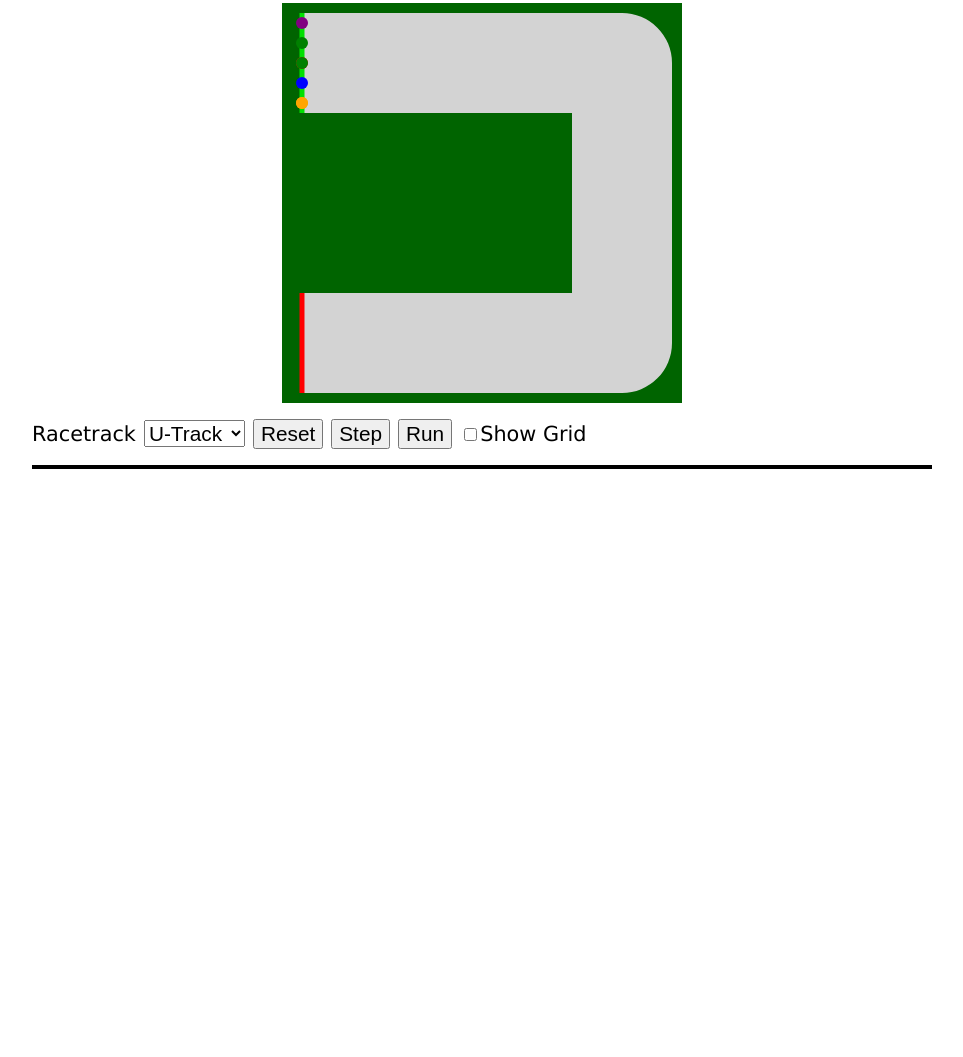
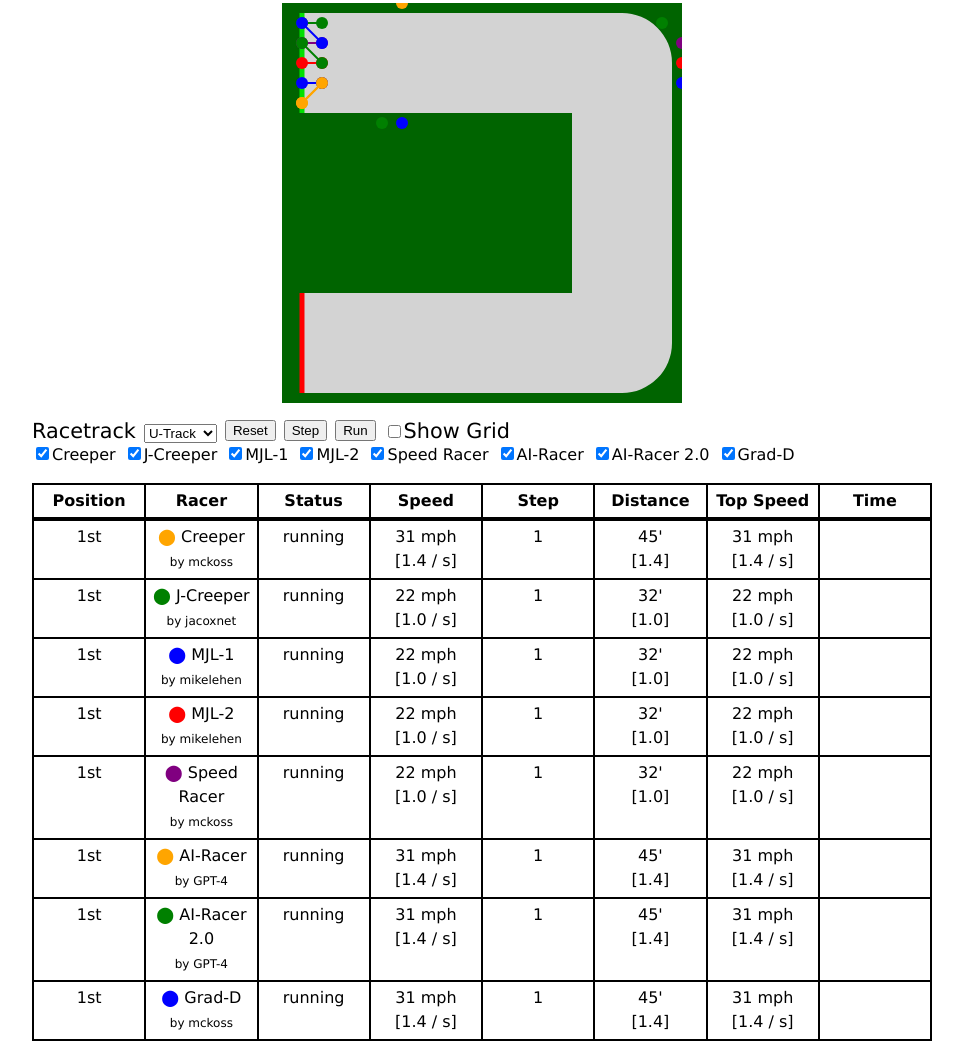
Before and after one commit to mckoss/racetrack, a website built with Vite: page index.html in a window 1280 px wide. Shown: the part 456-1513 px from the top of the page, without its empty margins (158-1121 px from the left). Before the commit the page ends 941 px from the top, so only its background shows below. Built offline with nearby package versions, Linux system fonts and the light colour scheme.

Commit message:
Add MJL-1 back into rotation - allow subset of racers.

```diff
--- a/index.html
+++ b/index.html
@@ -71,7 +71,7 @@
         import { SAMPLE_TRACKS } from './src/tracks.ts';
         import { RacetrackControls } from './src/racetrack-controls.ts';
 
-        // import { MJLRacer1 } from "./src/racers/mjl-racer1.ts";
+        import { racer as mjlRacer1 } from "./src/racers/mjl-racer1.ts";
         import { update as mjlRacer2 } from "./src/racers/mjl-racer2.ts";
         import { update as creeper } from "./src/racers/creeper.ts";
         import { update as jcreeper } from "./src/racers/jcreeper.ts";
@@ -86,7 +86,7 @@
             document.body,
             canvas,
             SAMPLE_TRACKS,
-            [creeper, jcreeper, mjlRacer2, speedRacer, gpt4, gpt4_2, gradD],
+            [creeper, jcreeper, mjlRacer1, mjlRacer2, speedRacer, gpt4, gpt4_2, gradD],
         );
 
     </script>
--- a/src/racer-stats.ts
+++ b/src/racer-stats.ts
@@ -47,19 +47,20 @@ const COLUMNS: Column[] = [
         type: 'html', displayName: 'Speed',
         value: (r) => {
             const speed = length(r.velocity);
-            return `${mph(speed)}<br>[${speed.toFixed(1)}]`;
+            return `${mph(speed)}<br>[${speed.toFixed(1)} / s]`;
         }
     },
     // { type: 'vector', displayName: 'Velocity', propName: 'velocity' },
     { type: 'integer', displayName: 'Step', propName: 'step' },
     {
-        type: 'text', displayName: 'Distance',
-        value: (r) => `${thousands(r.distanceTraveled * FEET_PER_GRID)}'`
+        type: 'html', displayName: 'Distance',
+        value: (r) => `${thousands(r.distanceTraveled * FEET_PER_GRID)}'` +
+            `<br>[${r.distanceTraveled.toFixed(1)}]`
     },
     {
         type: 'html', displayName: 'Top&nbsp;Speed',
         value: (r) => {
-            return `${mph(r.topSpeed)}<br>[${r.topSpeed.toFixed(1)}]`;
+            return `${mph(r.topSpeed)}<br>[${r.topSpeed.toFixed(1)} / s]`;
         }
     },
     {
--- a/src/racers/mjl-racer1.ts
+++ b/src/racers/mjl-racer1.ts
@@ -1,5 +1,5 @@
 import { Point, add, linePoints, sub } from "../points.js";
-import { Racetrack } from "../racetrack.js";
+import { CarState, MoveOption, Racetrack } from "../racetrack.js";
 
 // Arbitrary large distance that is hopefully bigger than any track straightaway.
 const PROJECT_FORWARD_DISTANCE = 100000;
@@ -183,3 +183,19 @@ function assert(condition: boolean, message: string): asserts condition {
 function fail(message: string): never {
   throw new Error(message);
 }
+
+// Convert class-based racer into a static function.  It will need to detect
+// when a new race begins so if can construct the racer for the possibly new
+// track.
+
+let racerInstance: MJLRacer1;
+
+export function racer(state: CarState, _options: MoveOption[], racetrack: Racetrack) {
+    if (state.step === 1) {
+        state.name = 'MJL-1';
+        state.author = 'mikelehen';
+        racerInstance = new MJLRacer1(racetrack);
+    }
+
+  return racerInstance.update(state);
+}
--- a/src/racetrack-controls.ts
+++ b/src/racetrack-controls.ts
@@ -1,15 +1,21 @@
 import { ButtonBar, Element } from "./button-bar";
-import { Racetrack, CarUpdate } from "./racetrack";
+import { Racetrack, CarUpdate, CarState } from "./racetrack";
 import type { Track } from "./tracks";
 import { RacerStats } from "./racer-stats";
 
 export { RacetrackControls };
+
+interface RacerInfo {
+    name: string;
+    author: string;
+}
 
 class RacetrackControls {
     canvas: HTMLCanvasElement;
     rt?: Racetrack;
     tracks: Track[];
     racers: CarUpdate[];
+    inRace: boolean[];
     uiElements: Element[];
 
     stats: RacerStats;
@@ -18,7 +24,9 @@ class RacetrackControls {
         this.canvas = canvas;
         this.tracks = tracks;
         this.racers = racers;
-        this.attachTrack(tracks[0]);
+        this.inRace = racers.map(() => true);
+
+        const racerNames = this.getRacerInfo();
 
         this.uiElements = [
             { type: 'choice',
@@ -29,7 +37,14 @@ class RacetrackControls {
                 this.attachTrack(tracks.find(t => t.name === name)!);
               }
             },
-            { label: "Reset", action: () => this.rt!.reset() },
+            {
+              label: "Reset",
+              action: () => {
+                // Don't use default reset function as we could have different
+                // racers selected.
+                this.attachTrack(this.rt!.track);
+              }
+            },
             {
                 label: "Step", action: () => {
                     this.rt!.isRunning = false;
@@ -50,7 +65,24 @@ class RacetrackControls {
         const buttonBar = new ButtonBar(this.uiElements);
         parent.appendChild(buttonBar.getElement());
 
+
+        const racerCheckboxes: Element[] = racerNames.map((r, i) => {
+            return {
+                type: 'checkbox',
+                label: r.name!,
+                value: this.inRace[i],
+                action: (checked) => {
+                    this.inRace[i] = checked;
+                }
+            };
+        });
+
+        const racerBar = new ButtonBar(racerCheckboxes);
+        racerBar.getElement().style.fontSize = '1em';
+        parent.appendChild(racerBar.getElement());
+
         this.stats = new RacerStats(parent);
+        this.attachTrack(tracks[0]);
     }
 
     attachTrack(track: Track) {
@@ -58,13 +90,39 @@ class RacetrackControls {
         if (this.rt) {
             this.rt.reset();
         }
+
         this.rt = new Racetrack(this.canvas, track, { showGrid: false });
-        for (const racer of this.racers) {
-            this.rt.race(racer);
+
+        for (let i = 0; i < this.racers.length; i++) {
+            const racer = this.racers[i];
+            if (this.inRace[i]) {
+                this.rt.race(racer);
+            }
         }
 
         this.rt.subscribeStats((stats) => {
             this.stats.update(stats.cars);
         });
+
+        this.rt.step();
+
+        if (this.stats) {
+            this.stats.update(this.rt.cars);
+        }
+    }
+
+    getRacerInfo() : RacerInfo[] {
+        // Just need a dummy race.
+        const rt = new Racetrack(this.canvas, this.tracks[0], { showGrid: false });
+        for (const racer of this.racers) {
+            rt.race(racer);
+        }
+        rt.step();
+        return rt.cars.map((car: CarState) => {
+            return {
+                name: car.name!,
+                author: car.author!
+            };
+        });
     }
 }
--- a/src/racetrack.ts
+++ b/src/racetrack.ts
@@ -42,7 +42,7 @@ interface Stats {
     cars: CarState[];
 }
 
-type CarUpdate = (state: CarState, options: MoveOption[]) => Point;
+type CarUpdate = (state: CarState, options: MoveOption[], racetrack?: Racetrack) => Point;
 
 interface DriveResult {
     status: 'ok' | 'crashed' | 'finished';
@@ -500,7 +500,7 @@ class Racetrack {
             const update = this.updates[i];
             let delta: Point;
             try {
-                delta = update(car, this.moveOptions(car));
+                delta = update(car, this.moveOptions(car), this);
             } catch (e) {
                 console.error(`Car ${car.name}: ${e}`);
                 car.status = 'error';
--- a/styles/button-bar.css
+++ b/styles/button-bar.css
@@ -1,4 +1,5 @@
 .button-bar {
+    font-size: 1.3rem;
     display: flex;
     width: 100%;
     flex-wrap: wrap;
@@ -8,16 +9,10 @@
     gap: 0.5rem;
 }
 
-.button-bar button {
-    font-size: 1.3rem;
-}
-
 .button-bar label {
     user-select: none;
-    font-size: 1.3rem;
 }
 
 .button-bar select {
     margin-left: 0.5rem;
-    font-size: 1.3rem;
 }
```
